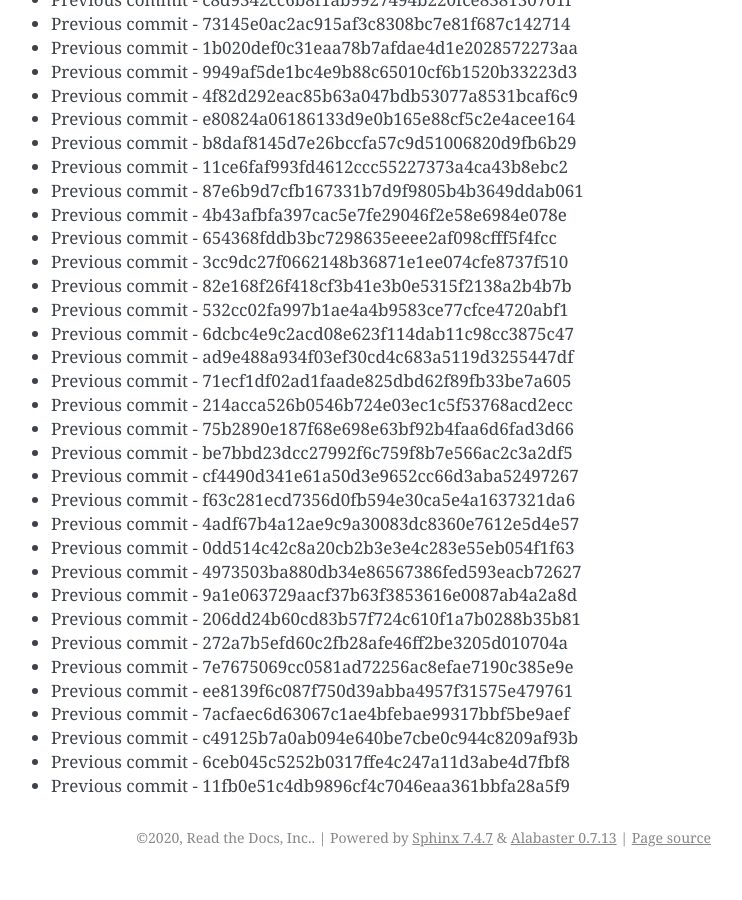
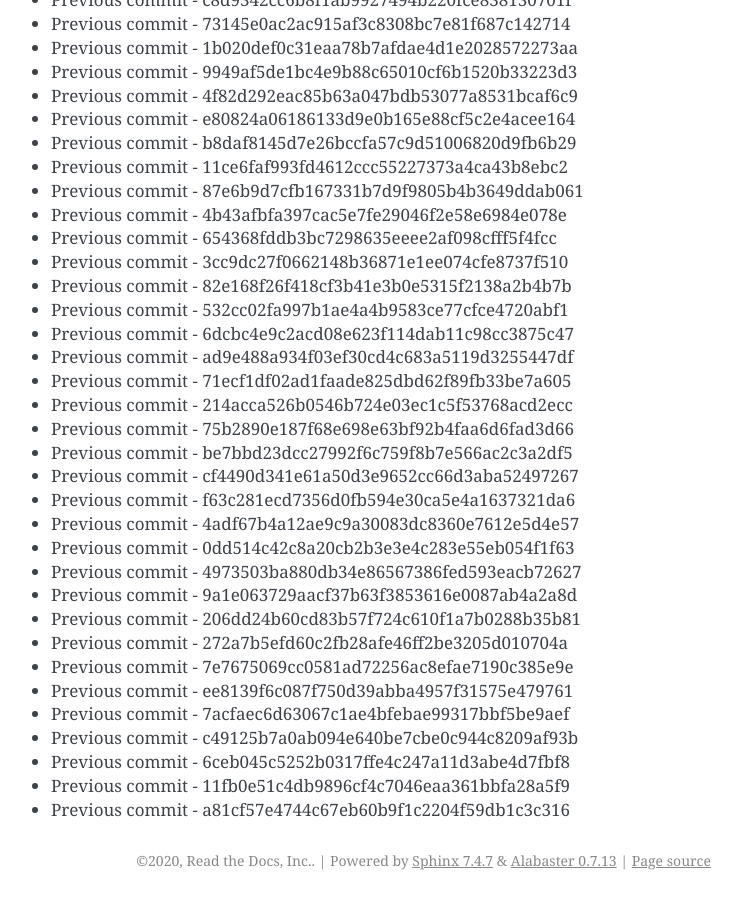
Before and after one commit to readthedocs/rtd-git-stresstest, a Sphinx documentation site: the page built from docs/updates.rst, in a window 1280 px wide and 900 px high, scrolled down 44251 px. Shown: the whole window, without its empty margins (399-1141 px from the left). Built offline with Sphinx 7.4.7, drawn with Linux system fonts in a browser that asks for light colours; before the commit the page ends 45128 px from its top, so only the background shows below that.

Commit message:
Generating commit from previous: a81cf57e4744c67eb60b9f1c2204f59db1c3c316

```diff
--- a/docs/updates.rst
+++ b/docs/updates.rst
@@ -1891,3 +1891,4 @@ It can be tested for any performance characteristics.
 * Previous commit - c49125b7a0ab094e640be7cbe0c944c8209af93b
 * Previous commit - 6ceb045c5252b0317ffe4c247a11d3abe4d7fbf8
 * Previous commit - 11fb0e51c4db9896cf4c7046eaa361bbfa28a5f9
+* Previous commit - a81cf57e4744c67eb60b9f1c2204f59db1c3c316
```
